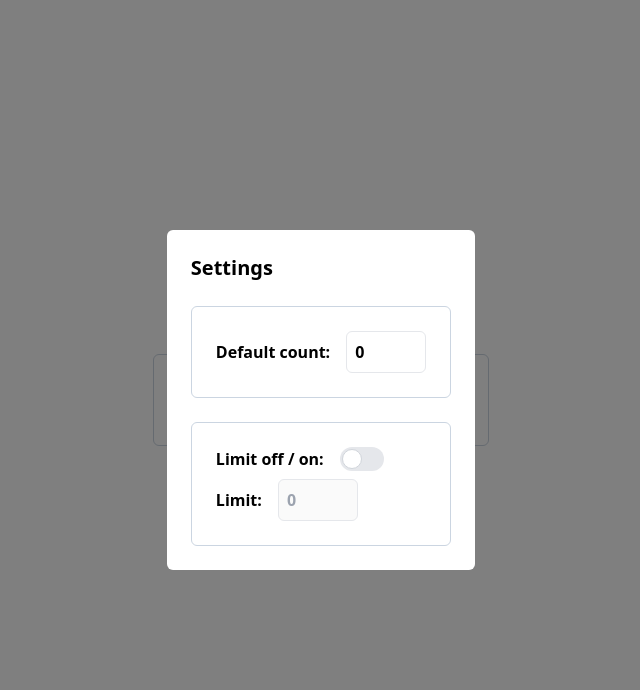
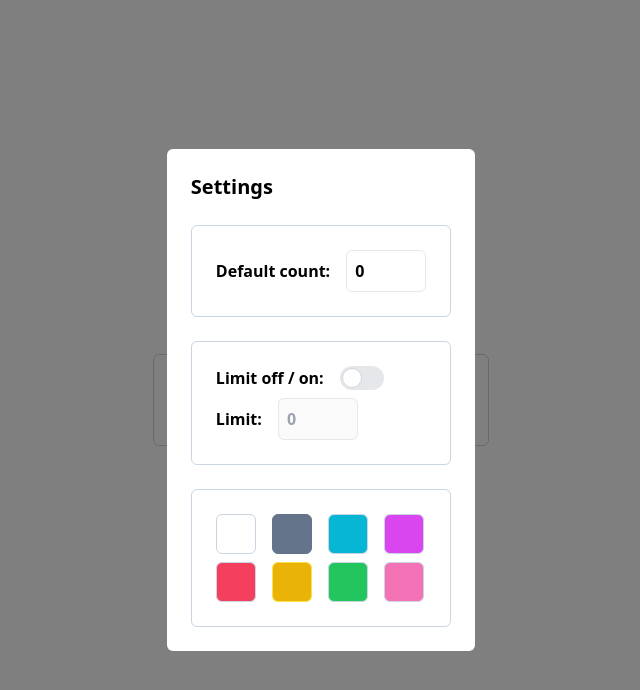
Before and after one commit to DevelopSoo/counter-app, a React (Vite) app: page / in a window 1280 px wide. Both pictures are taken after a click on the button 753 px from the left and 400 px from the top of the page. Shown: the top 690 px of the page, without its empty margins (319-959 px from the left). Built offline with nearby package versions, Linux system fonts and the light colour scheme.

Commit message:
update: theme 생성

```diff
--- a/src/App.jsx
+++ b/src/App.jsx
@@ -6,6 +6,7 @@ export default function App() {
   const [defaultCount, setDefaultCount] = useState(0);
   const [limit, setLimit] = useState(0);
   const [hasLimit, setHasLimit] = useState(false);
+  const [theme, setTheme] = useState("bg-white");
 
   const minusOne = () => {
     setCount((prev) => prev - 1);
@@ -48,9 +49,17 @@ export default function App() {
     setHasLimit(e.target.checked);
   };
 
+  const handleTheme = (bgColor) => {
+    setTheme(bgColor);
+  };
+
   return (
-    <div className="w-dvw h-dvh flex justify-center items-center">
-      <div className="border border-slate-300 rounded-md p-6 flex items-center gap-4">
+    <div className={`w-dvw h-dvh flex justify-center items-center ${theme}`}>
+      <div
+        className={`border border-slate-300 rounded-md p-6 flex items-center gap-4 ${
+          theme !== "bg-white" && "text-white"
+        }`}
+      >
         <Button onClick={minusOne}>-</Button>
         <span>{count}</span>
         <Button onClick={plusOne}>+</Button>
@@ -97,6 +106,44 @@ export default function App() {
                 />
               </div>
             </div>
+            <div className="p-6 border border-slate-300 rounded-md font-semibold flex flex-col gap-2">
+              <div className="flex gap-4">
+                <Button
+                  onClick={() => handleTheme("bg-white")}
+                  className={"w-10 h-10 bg-white"}
+                ></Button>
+                <Button
+                  onClick={() => handleTheme("bg-slate-500")}
+                  className={"w-10 h-10 bg-slate-500 border-slate-500"}
+                ></Button>
+                <Button
+                  onClick={() => handleTheme("bg-cyan-500")}
+                  className={"w-10 h-10 bg-cyan-500 border-cyan-500"}
+                ></Button>
+                <Button
+                  onClick={() => handleTheme("bg-fuchsia-500")}
+                  className={"w-10 h-10 bg-fuchsia-500 border-fuchsia-500"}
+                ></Button>
+              </div>
+              <div className="flex gap-4">
+                <Button
+                  onClick={() => handleTheme("bg-rose-500")}
+                  className={"w-10 h-10 bg-rose-500 border-rose-500"}
+                ></Button>
+                <Button
+                  onClick={() => handleTheme("bg-yellow-500")}
+                  className={"w-10 h-10 bg-yellow-500 border-yellow-300"}
+                ></Button>
+                <Button
+                  onClick={() => handleTheme("bg-green-500")}
+                  className={"w-10 h-10 bg-green-500 border-green-500"}
+                ></Button>
+                <Button
+                  onClick={() => handleTheme("bg-pink-400")}
+                  className={"w-10 h-10 bg-pink-400 border-pink-400"}
+                ></Button>
+              </div>
+            </div>
           </div>
         </div>
       )}
@@ -104,11 +151,11 @@ export default function App() {
   );
 }
 
-function Button({ children, onClick }) {
+function Button({ children, onClick, className }) {
   return (
     <button
       onClick={onClick}
-      className="border border-slate-300 rounded-md py-2 px-4"
+      className={`border border-slate-300 rounded-md py-2 px-4 ${className}`}
     >
       {children}
     </button>
```
